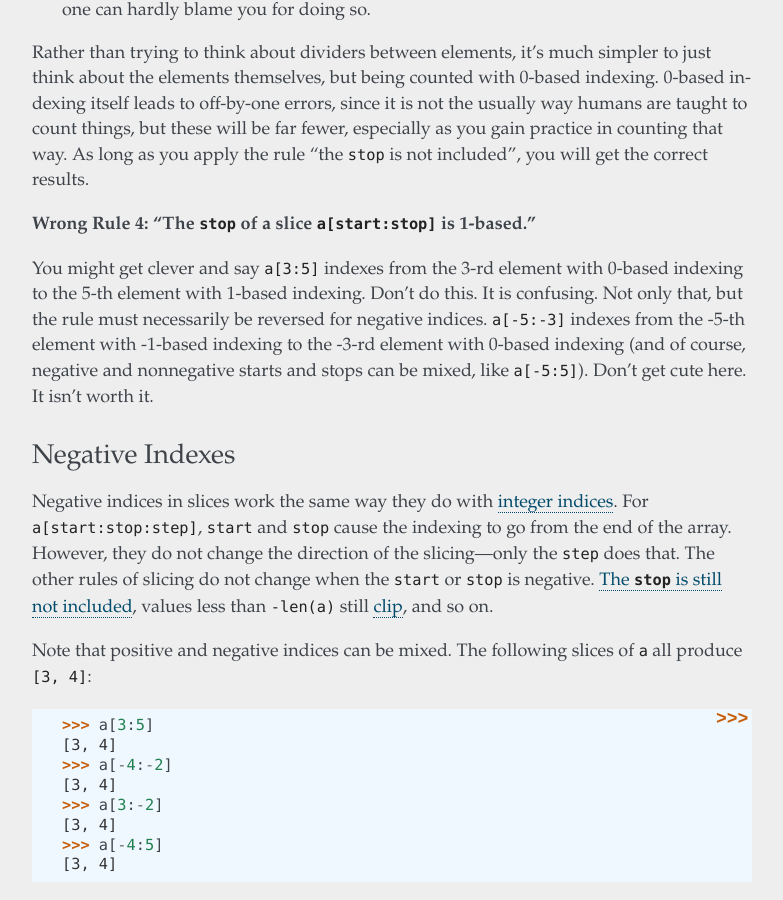
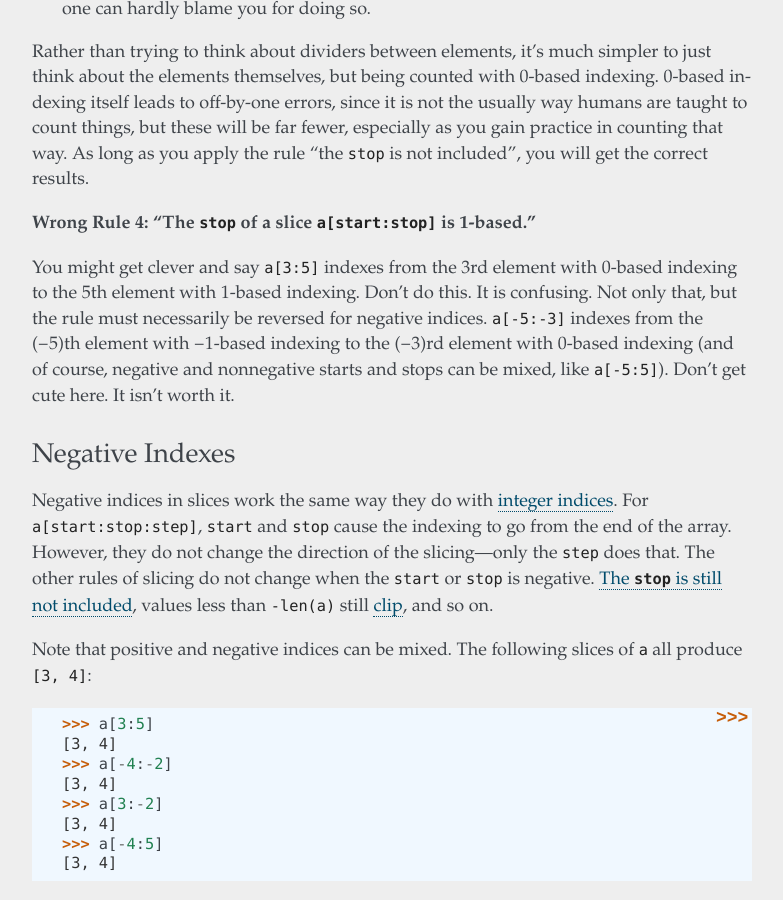
Before and after one commit to Quansight-Labs/ndindex, a Sphinx documentation site: the page built from docs/slices.md, in a window 1280 px wide and 900 px high, scrolled down 10583 px. Shown: the whole window, without its empty margins (358-1141 px from the left). Built offline with Sphinx 7.4.7, drawn with Linux system fonts in a browser that asks for light colours; some of the changed text lies outside the part shown.

Commit message:
Use the Unicode MINUS SIGN symbol for −1-based indexing
That way it is easier to read than -1-based indexing.

````diff
--- a/docs/slices.md
+++ b/docs/slices.md
@@ -75,8 +75,8 @@
 
 For a slice `a[start:stop:step]`:
 
-1. `start` and `step` use **`0`-based indexing** from the **start** of the array
-   when they are **nonnegative**, and **`-1`-based indexing** from **end** of
+1. `start` and `step` use **0-based indexing** from the **start** of the array
+   when they are **nonnegative**, and **−1-based indexing** from **end** of
    the array when they are **negative**. ({ref}`0-based` and
    {ref}`negative-indices`)
 2. `stop` is never included in the slice. ({ref}`half-open`)
@@ -135,7 +135,7 @@
 ```
 
 For **negative** integers, the indices index from the end of the array. These
-indices are necessarily 1-based (or rather, -1-based), since 0 already refers
+indices are necessarily 1-based (or rather, −1-based), since `0` already refers
 to the first element of the array. `-1` chooses the last element, `-2` the
 second-to-last, and so on. For example, `a[-3]` picks the **third-to-last**
 element of `a`, in this case, `4`:
@@ -752,11 +752,11 @@
 
 **Wrong Rule 4: "The `stop` of a slice `a[start:stop]` is 1-based."**
 
-You might get clever and say `a[3:5]` indexes from the 3-rd element with
-0-based indexing to the 5-th element with 1-based indexing. Don't do this. It
+You might get clever and say `a[3:5]` indexes from the 3rd element with
+0-based indexing to the 5th element with 1-based indexing. Don't do this. It
 is confusing. Not only that, but the rule must necessarily be reversed for
-negative indices. `a[-5:-3]` indexes from the -5-th element with -1-based
-indexing to the -3-rd element with 0-based indexing (and of course, negative
+negative indices. `a[-5:-3]` indexes from the (−5)th element with −1-based
+indexing to the (−3)rd element with 0-based indexing (and of course, negative
 and nonnegative starts and stops can be mixed, like `a[-5:5]`). Don't get cute
 here. It isn't worth it.
 
````
